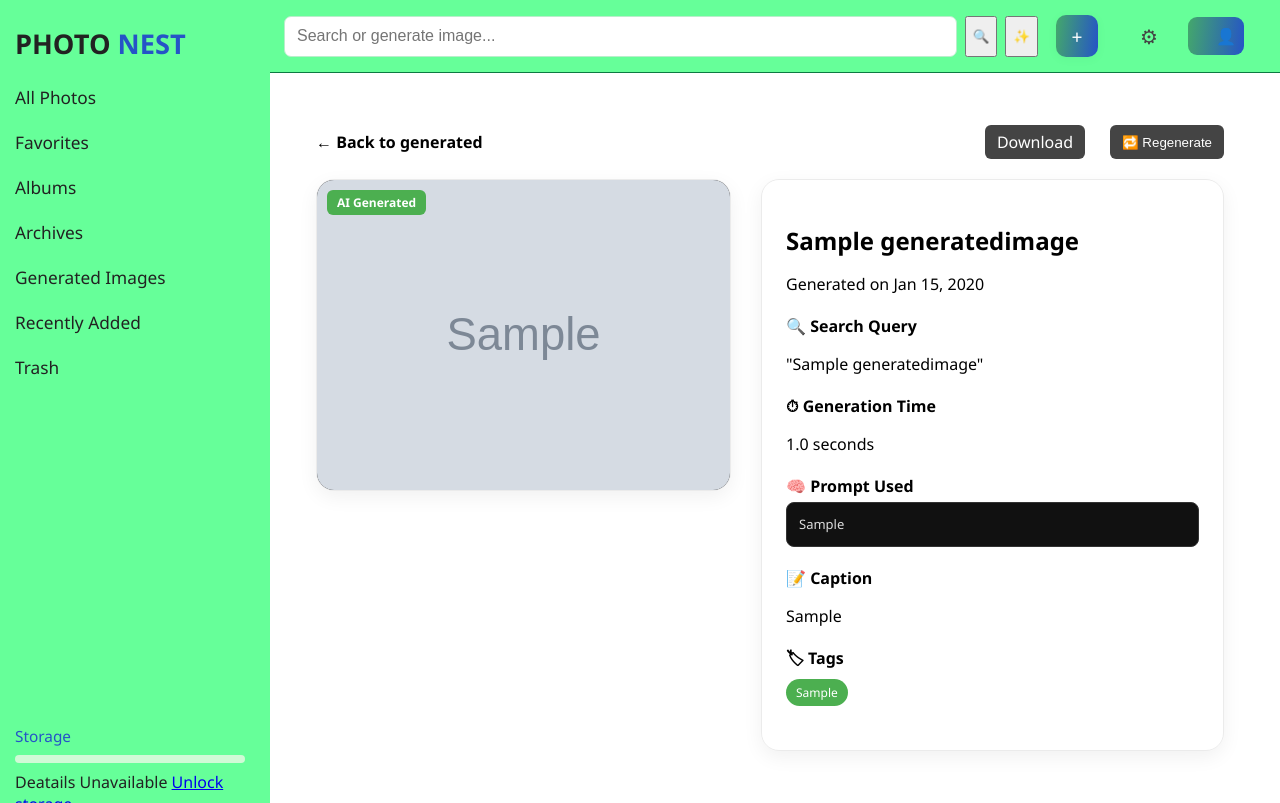
After one commit to by-shiv/PhotoNest, a Django app: page /gallery/generated/1/ in a window 1280 px wide. The commit adds this page. Run offline with Django 5.2, Linux system fonts and the light colour scheme; a user stored in the database is signed in; tables that the repository leaves empty hold one stand-in row (values such as "Sample post"); grey boxes marked "Sample" are stand-in pictures.

Commit message:
update from second laptop, added the image generation and some frontend changes to make the result look good

```diff
--- a/PhotoNest/gallery/templates/gallery/base.html
+++ b/PhotoNest/gallery/templates/gallery/base.html
@@ -29,7 +29,7 @@
           <a href="{% url 'archives' %}">Archives</a>
         </li>
         <li>
-          <a href="#">Generated Images</a>
+          <a href="{% url 'generated_gallery' %}">Generated Images</a>
         </li>
         <li>
           <a href="{% url 'recently_added' %}">Recently Added</a>
@@ -47,10 +47,23 @@
     </div>
     <div class="main">
       <div class="navbar">
-        <input type="text" id="live-search-input" placeholder="Search your image" autocomplete="off" style="flex-grow: 1; padding: 7px 12px; border-radius: 7px; border: 1px solid #b9eecb;" />
-        <div id="live-search-results" class="live-search-results"></div>
+        <!-- 🔥 SEARCH WRAPPER -->
+        <div class="search-wrapper">
+          <div class="search-bar">
+            <input type="text" id="live-search-input" placeholder="Search or generate image..." autocomplete="off" />
+
+            <button onclick="triggerSearch()" class="search-btn">🔍</button>
+            <button onclick="generateFromInput()" class="generate-btn">✨</button>
+          </div>
+
+          <!-- 🔥 DROPDOWN -->
+          <div id="live-search-results" class="live-search-results"></div>
+        </div>
+
+        <!-- UPLOAD -->
         <a href="{% url 'upload_image' %}" class="upload-btn">+</a>
 
+        <!-- SETTINGS -->
         <div class="dropdown settings-dropdown">
           <button class="dropbtn settings-btn">⚙</button>
           <div class="dropdown-content">
@@ -61,6 +74,7 @@
           </div>
         </div>
 
+        <!-- PROFILE -->
         <div class="dropdown profile-dropdown">
           <button class="dropbtn profile-btn">👤</button>
           <div class="dropdown-content">
@@ -70,9 +84,7 @@
             <a href="#">Switch account</a>
             <a href="{% url 'account_logout' %}">Logout</a>
           </div>
-
         </div>
-
       </div>
       <div id="actions-navbar" class="actions-bar" style="display:none;">
         <button onclick="deleteImage()" title="Delete" aria-label="Delete">&#128465;</button>
--- /dev/null
+++ b/PhotoNest/gallery/templates/gallery/generated_detail.html
@@ -0,0 +1,75 @@
+{% extends 'gallery/base.html' %}
+{% load static %}
+
+{% block title %}
+  {{ image.title }} | Generated Image
+{% endblock %}
+
+{% block content %}
+  <div class="detail-wrap">
+    <!-- TOP BAR -->
+    <div class="detail-top">
+      <a href="{% url 'generated_gallery' %}" class="back-link">← Back to generated</a>
+
+      <div class="detail-actions">
+        <a href="{{ image.image.url }}" download class="btn btn-secondary">Download</a>
+
+        <button class="btn btn-secondary" onclick="regenerateImage('{{ image.title }}')">🔁 Regenerate</button>
+      </div>
+    </div>
+
+    <!-- MAIN GRID -->
+    <div class="detail-grid">
+      <!-- IMAGE -->
+      <section class="detail-media card">
+        <img src="{{ image.image.url }}" class="detail-image" />
+
+        <div class="ai-badge">AI Generated</div>
+      </section>
+
+      <!-- SIDEBAR -->
+      <aside class="detail-sidebar card">
+        <h1>{{ image.title }}</h1>
+        <p class="detail-meta">Generated on {{ image.created_at|date:'M d, Y' }}</p>
+
+        <!-- SEARCH QUERY -->
+        <div class="detail-block">
+          <h2>🔍 Search Query</h2>
+          <p>"{{ image.title }}"</p>
+        </div>
+
+        <!-- GENERATION TIME -->
+        <div class="detail-block">
+          <h2>⏱ Generation Time</h2>
+          <p>{{ image.generation_time }} seconds</p>
+        </div>
+
+        <!-- PROMPT -->
+        <div class="detail-block">
+          <h2>🧠 Prompt Used</h2>
+          <div class="prompt-box">{{ image.prompt }}</div>
+        </div>
+
+        <!-- CAPTION -->
+        {% if image.caption %}
+          <div class="detail-block">
+            <h2>📝 Caption</h2>
+            <p>{{ image.caption }}</p>
+          </div>
+        {% endif %}
+
+        <!-- TAGS -->
+        {% if image.tags %}
+          <div class="detail-block">
+            <h2>🏷 Tags</h2>
+            <div class="tag-list">
+              {% for tag in tags_list %}
+                <span class="tag tag-ai">{{ tag }}</span>
+              {% endfor %}
+            </div>
+          </div>
+        {% endif %}
+      </aside>
+    </div>
+  </div>
+{% endblock %}
--- a/PhotoNest/gallery/urls.py
+++ b/PhotoNest/gallery/urls.py
@@ -5,7 +5,7 @@ from .views import (
     toggle_favorite, toggle_archive, move_to_trash,
     restore_from_trash, delete_permanently, live_search_api, album_create, album_edit, update_album_images,
     user_images_api, create_album_with_images, remove_from_album, profile_view, profile_edit,
-    image_detail, download_image
+    image_detail, download_image, generate_image_api, generated_gallery, generated_detail
 )
 from django.contrib.auth import views as auth_views
 
@@ -35,4 +35,7 @@ urlpatterns = [
     path('profile/edit/', profile_edit, name='profile_edit'),
     path('image/<int:image_id>/', image_detail, name='image_detail'),
     path('image/<int:image_id>/download/', download_image, name='download_image'),
+    path('generate-image/', generate_image_api, name='generate_image_api'),
+    path('generated/', generated_gallery, name='generated_gallery'),
+    path('generated/<int:image_id>/', generated_detail, name='generated_detail'),
 ]
--- a/PhotoNest/gallery/views.py
+++ b/PhotoNest/gallery/views.py
@@ -1,5 +1,5 @@
 from django.shortcuts import render, redirect, get_object_or_404
-from .models import ImageUpload, Album
+from .models import ImageUpload, Album, GeneratedImage
 from .forms import ImageUploadForm, AlbumForm
 from django.utils import timezone
 from datetime import timedelta
@@ -22,6 +22,14 @@ from .services.search import smart_search_filter, get_similar_images
 from .services.blip_model import generate_caption
 from .services.clip_model import get_image_embedding
 from .services.tag_pipeline import generate_tags_from_caption, clean_caption
+import random, os, time
+from collections import Counter
+from .services.generation import generate_image_from_prompt, build_advanced_prompt
+from .services.search import get_related_images_for_generation
+from django.conf import settings
+from django.core.files.base import ContentFile
+from .models import GeneratedImage
+
 
 
 def _split_tags(raw):
@@ -91,26 +99,50 @@ def gallery_home(request):
        user=request.user,
        trashed=False,
        archived=False
-    ).only("id", "image", "upload_date", "title")
+    ).only("id", "image", "upload_date", "title").order_by('-upload_date')
 
     temp = defaultdict(list)
 
     for img in images:
-       month = img.upload_date.strftime("%Y-%m")  # key for sorting
-       temp[month].append(img)
+        month = img.upload_date.strftime("%Y-%m")
+        temp[month].append(img)
 
     sorted_months = sorted(temp.keys(), reverse=True)
     images_by_month = OrderedDict()
 
     for month in sorted_months:
-       readable = temp[month][0].upload_date.strftime("%B %Y")
-       images_by_month[readable] = temp[month]
-       highlights = images[:4]
+        readable = temp[month][0].upload_date.strftime("%B %Y")
+        images_by_month[readable] = temp[month]
+
+    highlights = get_highlights(images)
 
     return render(request, 'gallery/home.html', {
         'images_by_month': dict(images_by_month),
         'highlights': highlights,
     })
+
+
+def get_highlights(images):
+    tag_counter = Counter()
+
+    for img in images:
+        tags = (img.ai_tags or "").lower().split(", ")
+        tag_counter.update(tags)
+
+    scored = []
+
+    for img in images:
+        tags = (img.ai_tags or "").lower().split(", ")
+        score = sum(1 / (tag_counter[t] + 1) for t in tags)
+        scored.append((score, img))
+
+    scored.sort(reverse=True, key=lambda x: x[0])
+
+    top_candidates = [img for score, img in scored[:10]]
+
+    highlights = random.sample(top_candidates, min(6, len(top_candidates)))
+
+    return highlights
 
 
 def run_ai_processing(obj):
@@ -135,6 +167,45 @@ def run_ai_processing(obj):
 
     except Exception as e:
         print(f"[AI ERROR] {e}")
+
+
+@login_required
+def generate_image_api(request):
+    query = request.GET.get("q", "")
+
+    base_images = ImageUpload.objects.filter(
+        user=request.user,
+        trashed=False
+    )
+
+    related_images = get_related_images_for_generation(query, base_images)
+
+    prompt = build_advanced_prompt(query, related_images)
+
+    start_time = time.time()
+    image_bytes = generate_image_from_prompt(prompt)
+    end_time = time.time()
+    generation_time = round(end_time - start_time, 2)
+
+    file_name = f"{query.replace(' ', '_')}.png"
+
+    generated_obj = GeneratedImage.objects.create(
+        user=request.user,
+        title=query,
+        prompt=prompt,
+        generation_time=generation_time,
+        caption=f"AI generated image for '{query}'",
+        tags=", ".join([img.ai_tags for img in related_images if img.ai_tags][:3])
+    )
+
+    generated_obj.image.save(file_name, ContentFile(image_bytes))
+    generated_obj.save()
+
+    return JsonResponse({
+        "generated": True,
+        "redirect_url": "/gallery/generated/"
+    })
+
 
 @login_required
 def upload_image(request):
@@ -162,6 +233,23 @@ def upload_image(request):
     return render(request, 'gallery/upload.html')
 
 
+@login_required
+def generated_gallery(request):
+    images = GeneratedImage.objects.filter(user=request.user).order_by('-created_at')
+    return render(request, 'gallery/generated.html', {'images': images})
+
+@login_required
+def generated_detail(request, image_id):
+    image = get_object_or_404(GeneratedImage, id=image_id, user=request.user)
+
+    tags_list = []
+    if image.tags:
+        tags_list = [tag.strip() for tag in image.tags.split(",")]
+
+    return render(request, 'gallery/generated_detail.html', {
+        'image': image,
+        'tags_list': tags_list
+    })
 
 @login_required
 def favorites(request):
@@ -255,22 +343,35 @@ def live_search_api(request):
     if query == '':
         return JsonResponse({'results': []})
 
-    base_images = ImageUpload.objects.filter(
-        user=request.user,
-        trashed=False
+    uploaded_images = ImageUpload.objects.filter(
+       user=request.user,
+       trashed=False
     )
-    images = smart_search_filter(query, base_images)[:20]
+
+    generated_images = GeneratedImage.objects.filter(
+       user=request.user
+    )
+
+    ai_results = smart_search_filter(query, uploaded_images)
+    generated_results = generated_images.filter(
+       title__icontains=query
+    )
+
+    images = list(ai_results) + list(generated_results)
+    images = images[:20]
 
     results = []
+
     for img in images:
+        is_generated = hasattr(img, 'prompt')
+
         results.append({
-            'id': img.id,
-            'title': img.title,
-            'image_url': img.image.url,
-            'favorite': img.favorite,
-            'uploaded_on': img.upload_date.strftime('%Y-%m-%d'),
+           'id': img.id,
+           'title': img.title,
+           'image_url': img.image.url,
+           'favorite': getattr(img, 'favorite', False),
+           'type': 'generated' if is_generated else 'uploaded'
         })
-
     return JsonResponse({'results': results})
 
 
--- a/PhotoNest/static/css/gallery.css
+++ b/PhotoNest/static/css/gallery.css
@@ -338,24 +338,139 @@ h3 {
 }
 
 
-.live-search-results {
-    position: absolute;
-    top: 46px;
-    /* Adjust based on your navbar height */
-    left: 0;
-    right: 0;
-    max-height: 280px;
-    overflow-y: auto;
-    background: #fff;
-    box-shadow: 0 2px 10px rgba(0, 0, 0, 0.12);
-    border-radius: 8px;
-    z-index: 400;
-    display: none;
-    font-size: 0.95em;
+.search-dropdown {
+  animation: fadeIn 0.2s ease;
 }
 
-.live-search-results ul li:hover {
-    background-color: #daf5e7;
+/* SEARCH WRAPPER */
+.search-wrapper {
+  position: relative;
+  flex-grow: 1;
+}
+
+/* SEARCH BAR */
+.search-bar {
+  display: flex;
+  gap: 8px;
+  width: 100%;
+}
+
+.search-bar input {
+  flex-grow: 1;
+  padding: 8px 12px;
+  border-radius: 8px;
+  border: 1px solid #b9eecb;
+  outline: none;
+}
+
+/* DROPDOWN POSITION FIX */
+.live-search-results {
+  position: absolute;
+  top: calc(100% + 4px);
+  left: 0;
+  width: 100%;
+  z-index: 1000;
+}
+
+/* Dropdown container */
+.search-dropdown {
+  position: absolute;
+  left: 0;
+  width: 100%;
+  max-height: 350px;
+  overflow-y: auto;
+  background: #1e1e1e;
+  margin-top: 0;
+  border-radius: 10px;
+  box-shadow: 0 10px 30px rgba(0,0,0,0.4);
+  padding: 6px;
+  z-index: 1000;
+}
+
+/* Each item */
+.search-item {
+  display: flex;
+  align-items: center;
+  gap: 10px;
+  padding: 8px;
+  border-radius: 8px;
+  cursor: pointer;
+  transition: 0.2s ease;
+}
+
+/* Hover effect */
+.search-item:hover {
+  background: #2a2a2a;
+}
+
+/* Image */
+.search-thumb {
+  width: 50px;
+  height: 35px;
+  object-fit: cover;
+  border-radius: 6px;
+}
+
+/* Text container */
+.search-text {
+  display: flex;
+  flex-direction: column;
+}
+
+/* Title */
+.search-title {
+  color: white;
+  font-size: 14px;
+  font-weight: 500;
+}
+
+/* SCROLLBAR STYLING */
+.search-dropdown::-webkit-scrollbar {
+  width: 6px;
+}
+
+.search-dropdown::-webkit-scrollbar-track {
+  background: transparent;
+}
+
+.search-dropdown::-webkit-scrollbar-thumb {
+  background: #444;
+  border-radius: 10px;
+}
+
+.search-dropdown::-webkit-scrollbar-thumb:hover {
+  background: #666;
+}
+
+/* Type (AI / Uploaded) */
+.search-type {
+  font-size: 11px;
+  color: #aaa;
+}
+
+.no-results {
+  text-align: center;
+  padding: 25px 10px;
+  color: #bbb;
+  background: #1e1e1e;
+  border-radius: 10px;
+}
+
+.no-results-icon {
+  font-size: 24px;
+  margin-bottom: 8px;
+}
+
+.no-results-text {
+  font-size: 15px;
+  font-weight: 500;
+  color: #ddd;
+}
+
+.no-results-sub {
+  font-size: 12px;
+  color: #888;
+  margin-top: 4px;
 }
 
 .album-form {
@@ -933,3 +1048,111 @@ h3 {
   position: relative;
   z-index: 2;
 }
+
+/* AI Badge */
+.ai-badge {
+  position: absolute;
+  top: 10px;
+  left: 10px;
+  background: #4CAF50;
+  color: white;
+  padding: 4px 10px;
+  border-radius: 6px;
+  font-size: 12px;
+  font-weight: bold;
+}
+
+/* Prompt Box */
+.prompt-box {
+  background: #111;
+  color: #ddd;
+  padding: 12px;
+  border-radius: 8px;
+  font-size: 13px;
+  line-height: 1.5;
+  border: 1px solid #333;
+  margin-top: 5px;
+  word-wrap: break-word;
+}
+
+/* Detail Layout Improvements */
+.detail-wrap {
+  padding: 20px;
+}
+
+.detail-top {
+  display: flex;
+  justify-content: space-between;
+  align-items: center;
+  margin-bottom: 20px;
+}
+
+.detail-actions {
+  display: flex;
+  gap: 10px;
+}
+
+.detail-grid {
+  display: flex;
+  gap: 30px;
+  flex-wrap: wrap;
+}
+
+.detail-media {
+  flex: 1;
+  position: relative;
+}
+
+.detail-image {
+  width: 100%;
+  border-radius: 10px;
+}
+
+.detail-sidebar {
+  flex: 1;
+}
+
+.detail-block {
+  margin-top: 15px;
+}
+
+.detail-block h2 {
+  font-size: 16px;
+  margin-bottom: 5px;
+}
+
+/* Tags */
+.tag-list {
+  display: flex;
+  flex-wrap: wrap;
+  gap: 6px;
+}
+
+.tag {
+  padding: 5px 10px;
+  border-radius: 20px;
+  background: #333;
+  font-size: 12px;
+}
+
+.tag-ai {
+  background: #4CAF50;
+  color: white;
+}
+
+/* Buttons */
+.btn {
+  padding: 6px 12px;
+  border-radius: 6px;
+  border: none;
+  cursor: pointer;
+}
+
+.btn-secondary {
+  background: #444;
+  color: white;
+}
+
+.btn-secondary:hover {
+  background: #666;
+}
--- a/PhotoNest/static/js/gallery.js
+++ b/PhotoNest/static/js/gallery.js
@@ -52,13 +52,13 @@ function shareImage() {
 }
 
 // Hide navbar on click outside or Escape
-document.addEventListener('click', function(e) {
+document.addEventListener('click', function (e) {
     const actionsBar = document.getElementById('actions-navbar');
     if (actionsBar && !actionsBar.contains(e.target) && !e.target.classList.contains('select-btn')) {
         hideImageMenu();
     }
 });
-document.addEventListener('keydown', function(e) {
+document.addEventListener('keydown', function (e) {
     if (e.key === "Escape") hideImageMenu();
 });
 
@@ -89,26 +89,46 @@ searchInput.addEventListener('input', () => {
 
 function showSearchResults(results) {
     if (results.length === 0) {
-        resultsDiv.innerHTML = '<p style="padding: 12px;">No results found</p>';
+        resultsDiv.innerHTML = `
+        <div class="no-results">
+            <div class="no-results-icon">🔍</div>
+            <div class="no-results-text">No results found</div>
+            <div class="no-results-sub">Try a different search or generate one ✨</div>
+        </div>
+    `;
         resultsDiv.style.display = 'block';
         return;
     }
-    let html = '<ul style="list-style: none; padding: 12px;">';
+
+    let html = '<div class="search-dropdown">';
+
     results.forEach(item => {
+        let url = item.type === 'generated'
+            ? `/gallery/generated/${item.id}/`
+            : `/gallery/image/${item.id}/`;
+
         html += `
-            <li style="padding: 8px 6px; cursor: pointer; display: flex; align-items: center;">
-                <img src="${item.image_url}" alt="${item.title}" style="width:45px; height:30px; object-fit: cover; border-radius: 6px; margin-right: 8px;">
-                <span>${item.title || 'Untitled'}</span>
-            </li>`;
+        <div class="search-item" onclick="window.location.href='${url}'">
+
+            <img src="${item.image_url}" class="search-thumb">
+
+            <div class="search-text">
+                <div class="search-title">${item.title || 'Untitled'}</div>
+                <div class="search-type">${item.type === 'generated' ? 'AI Generated' : 'Your Photo'}</div>
+            </div>
+
+        </div>
+    `;
     });
-    html += '</ul>';
+
+    html += '</div>';
 
     resultsDiv.innerHTML = html;
     resultsDiv.style.display = 'block';
 }
 
 // Hide results if clicked outside
-document.addEventListener('click', function(event) {
+document.addEventListener('click', function (event) {
     if (!resultsDiv.contains(event.target) && event.target !== searchInput) {
         resultsDiv.style.display = 'none';
     }
@@ -197,7 +217,7 @@ function closeCreateAlbumModal() {
 }
 
 // Handle form submission
-document.getElementById('create-album-form').onsubmit = function(e) {
+document.getElementById('create-album-form').onsubmit = function (e) {
     e.preventDefault();
     const name = document.getElementById('new-album-name').value;
     const desc = document.getElementById('new-album-desc').value;
@@ -205,7 +225,7 @@ document.getElementById('create-album-form').onsubmit = function(e) {
 
     fetch('/gallery/api/create_album_with_images/', {
         method: 'POST',
-        headers: {'Content-Type': 'application/x-www-form-urlencoded', 'X-CSRFToken': getCookie('csrftoken')},
+        headers: { 'Content-Type': 'application/x-www-form-urlencoded', 'X-CSRFToken': getCookie('csrftoken') },
         body: `name=${encodeURIComponent(name)}&description=${encodeURIComponent(desc)}&images[]=${imgIds}`
     })
         .then(res => res.json())
@@ -224,7 +244,7 @@ document.getElementById('create-album-form').onsubmit = function(e) {
 // unarchive
 
 function unarchiveImage(imageId) {
-  if(!confirm('Unarchive this image?')) return;
+    if (!confirm('Unarchive this image?')) return;
     fetch(`/gallery/image/${imageId}/archive/`, {
         method: 'POST',
         headers: { 'X-CSRFToken': getCookie('csrftoken') },
@@ -241,7 +261,7 @@ function removeFromAlbum(albumId, imageId, btn) {
     if (!confirm("Remove this image from album?")) return;
     fetch(`/gallery/albums/${albumId}/remove_image/${imageId}/`, {
         method: 'POST',
-        headers: {'X-CSRFToken': getCookie('csrftoken')}
+        headers: { 'X-CSRFToken': getCookie('csrftoken') }
     })
         .then(res => res.json())
         .then(data => {
@@ -263,10 +283,51 @@ document.querySelectorAll('.dropbtn').forEach(btn => {
         dropdown.style.display = dropdown.style.display === 'block' ? 'none' : 'block';
     });
 });
-window.addEventListener('click', function(event) {
+window.addEventListener('click', function (event) {
     if (!event.target.matches('.dropbtn')) {
         document.querySelectorAll('.dropdown-content').forEach(dc => {
             dc.style.display = 'none';
         });
     }
 });
+
+function generateImage(query) {
+    const resultsDiv = document.getElementById('live-search-results');
+
+    resultsDiv.innerHTML = `
+        <p style="padding:12px;">Generating image... ⏳</p>
+    `;
+
+    fetch(`/gallery/generate-image/?q=${encodeURIComponent(query)}`)
+        .then(res => res.json())
+        .then(data => {
+            if (data.generated) {
+                window.location.href = data.redirect_url;
+            } else {
+                resultsDiv.innerHTML = `<p style="padding:12px;">Generation failed ❌</p>`;
+            }
+        })
+        .catch(() => {
+            resultsDiv.innerHTML = `<p style="padding:12px;">Error generating image</p>`;
+        });
+}
+
+function regenerateImage(query) {
+    window.location.href = `/gallery/generate-image/?q=${encodeURIComponent(query)}`;
+}
+
+function triggerSearch() {
+    const query = document.getElementById('live-search-input').value.trim();
+    if (!query) return;
+
+    fetch(`/gallery/api/search/?q=${encodeURIComponent(query)}`)
+        .then(res => res.json())
+        .then(data => showSearchResults(data.results));
+}
+
+function generateFromInput() {
+    const query = document.getElementById('live-search-input').value.trim();
+    if (!query) return;
+
+    generateImage(query);
+}
```
Also changed, not shown: PhotoNest/gallery/models.py (+19 -0 lines), PhotoNest/gallery/services/generation.py (added, +42 -0 lines), PhotoNest/gallery/services/search.py (+11 -0 lines), PhotoNest/gallery/templates/gallery/generated.html (added, +24 -0 lines), PhotoNest/gallery/migrations/0006_generatedimage.py (added), PhotoNest/gallery/migrations/0007_generatedimage_caption_and_more.py (added). Lines whose indentation alone changed are shown as unchanged.
